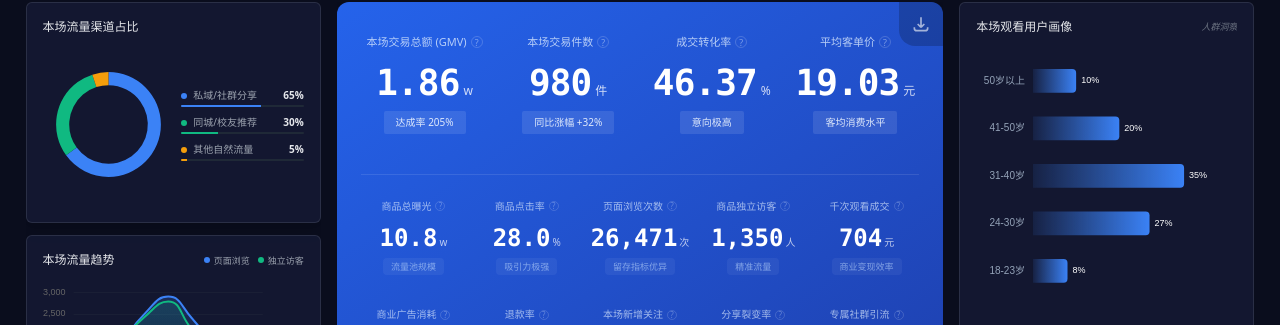
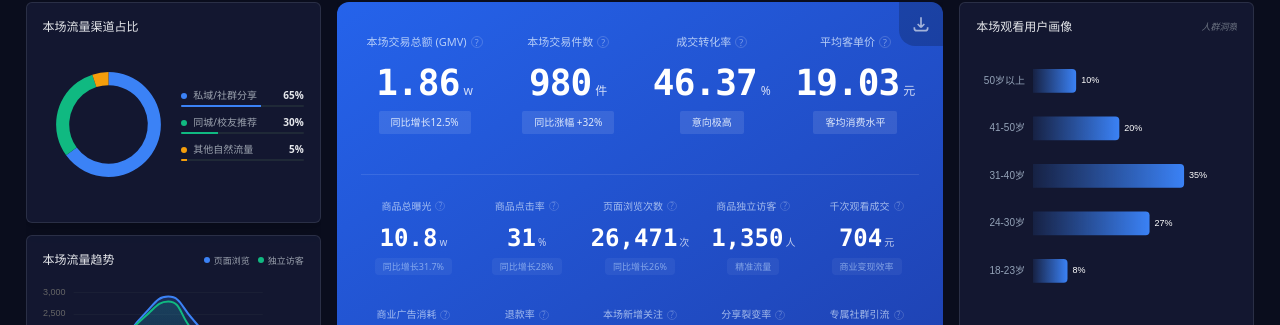
Before and after one commit to haishenwave/back-data-to-stream, a Vue app: page /dashboard in a window 1280 px wide. Shown: the part 94-419 px from the top of the page. Built offline with nearby package versions, Linux system fonts and the light colour scheme.

Commit message:
数据调整

```diff
--- a/src/components/center/TopMetrics.vue
+++ b/src/components/center/TopMetrics.vue
@@ -6,7 +6,7 @@ const row1 = [
     title: '本场交易总额 (GMV)',
     value: '1.86',
     unit: 'w',
-    sub: '达成率 205%',
+    sub: '同比增长12.5%',
     desc: '本场直播期间拍下订单的总金额（包含未支付和退款订单）。'
   },
   {
@@ -37,21 +37,21 @@ const row2 = [
     title: '商品总曝光',
     value: '10.8',
     unit: 'w',
-    sub: '流量池规模',
+    sub: '同比增长31.7%',
     desc: '本场直播期间商品在各渠道被展示的总次数。'
   },
   {
     title: '商品点击率',
-    value: '28.0',
+    value: '31',
     unit: '%',
-    sub: '吸引力极强',
+    sub: '同比增长28%',
     desc: '商品详情页点击次数 / 商品曝光次数。'
   },
   {
     title: '页面浏览次数',
     value: '26,471',
     unit: '次',
-    sub: '留存指标优异',
+    sub: '同比增长26%',
     desc: '本场直播相关页面的累计被访问次数 (PV)。'
   },
   {
```
